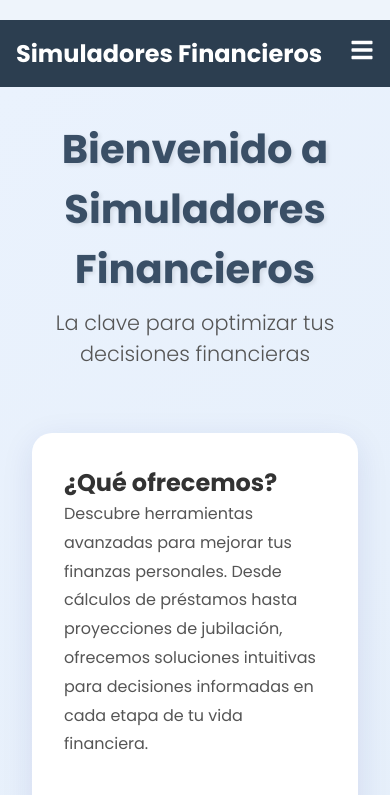
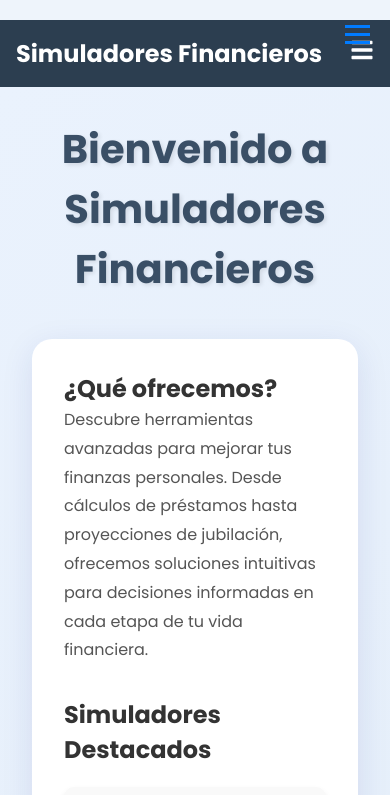
Before and after one commit to sigleto/SimuladorFinancieroR, a Next.js app: page / in a window 390 px wide. Shown: the top 795 px of the page. Built offline with nearby package versions, Linux system fonts and the light colour scheme.

Commit message:
hamburguesa

```diff
--- a/Estilos/index.module.css
+++ b/Estilos/index.module.css
@@ -1,5 +1,4 @@
-@import url('https://fonts.googleapis.com/css2?family=Poppins:wght@300;400;600;700&display=swap');
-
+@import url("https://fonts.googleapis.com/css2?family=Poppins:wght@300;400;600;700&display=swap");
 
 .home-container {
   display: flex;
@@ -9,7 +8,6 @@
   background-color: #eaf2fd;
   background-image: linear-gradient(135deg, #eaf2fd 0%, #d6e4f0 100%);
 }
-
 .content-wrapper {
   flex-grow: 1;
   display: flex;
@@ -30,7 +28,7 @@
   font-weight: 700;
   margin-bottom: 0.5rem;
   color: #3a4f66;
-  text-shadow: 2px 2px 4px rgba(0,0,0,0.1);
+  text-shadow: 2px 2px 4px rgba(0, 0, 0, 0.1);
   text-align: center;
 }
 
@@ -46,7 +44,7 @@
   background: #ffffff;
   border-radius: 20px;
   padding: 3rem;
-  box-shadow: 0 8px 32px rgba(31,38,135,0.1);
+  box-shadow: 0 8px 32px rgba(31, 38, 135, 0.1);
   transition: transform 0.3s ease-in-out;
 }
 
@@ -81,12 +79,12 @@
   background-color: #f9f9f9;
   border-radius: 10px;
   padding: 15px;
-  box-shadow: 0 4px 6px rgba(0,0,0,0.1);
+  box-shadow: 0 4px 6px rgba(0, 0, 0, 0.1);
 }
 
 .feature-item:hover {
   transform: translateY(-5px);
-  box-shadow: 0 6px 10px rgba(0,0,0,0.15);
+  box-shadow: 0 6px 10px rgba(0, 0, 0, 0.15);
 }
 
 .feature-image {
@@ -120,7 +118,7 @@
   border-radius: 50px;
   cursor: pointer;
   transition: all 0.3s ease;
-  box-shadow: 0 4px 15px rgba(0,0,0,0.1);
+  box-shadow: 0 4px 15px rgba(0, 0, 0, 0.1);
   margin-top: 2rem;
   text-decoration: none;
 }
@@ -128,7 +126,7 @@
 .cta-button:hover {
   background-color: #0056b3;
   transform: translateY(-3px);
-  box-shadow: 0 6px 20px rgba(0,0,0,0.15);
+  box-shadow: 0 6px 20px rgba(0, 0, 0, 0.15);
 }
 
 .home-footer {
@@ -162,7 +160,7 @@
   border-radius: 12px;
   padding: 2rem;
   margin-top: 2rem;
-  box-shadow: 0 4px 6px rgba(0,0,0,0.1);
+  box-shadow: 0 4px 6px rgba(0, 0, 0, 0.1);
   position: relative;
   z-index: 1;
 }
@@ -202,7 +200,7 @@
 }
 
 .benefits-text li::before {
-  content: '✓';
+  content: "✓";
   color: #007bff;
   position: absolute;
   left: 10px;
@@ -235,4 +233,74 @@
   .features-grid {
     grid-template-columns: 1fr;
   }
+  .hamburger {
+    display: none;
+    cursor: pointer;
+    position: absolute;
+    top: 20px;
+    right: 20px;
+    z-index: 1000;
+  }
+
+  .hamburger span {
+    display: block;
+    width: 25px;
+    height: 3px;
+    margin: 5px auto;
+    background-color: #007bff;
+    transition: all 0.3s ease-in-out;
+  }
+
+  .mobile-nav {
+    display: none;
+    position: fixed;
+    top: 0;
+    left: 0;
+    width: 100%;
+    height: 100%;
+    background-color: rgba(0, 0, 0, 0.9);
+    z-index: 999;
+  }
+
+  .mobile-nav ul {
+    list-style-type: none;
+    padding: 0;
+    margin-top: 70px;
+  }
+
+  .mobile-nav li {
+    text-align: center;
+    margin-bottom: 20px;
+  }
+
+  .mobile-nav a {
+    color: #ffffff;
+    font-size: 1.2rem;
+    text-decoration: none;
+  }
+
+  @media (max-width: 768px) {
+    .hamburger {
+      display: block;
+    }
+
+    .desktop-nav {
+      display: none;
+    }
+
+    .mobile-nav.active {
+      display: block;
+    }
+  }
+
+  @media (min-width: 769px) {
+    .desktop-nav {
+      display: block;
+    }
+
+    .hamburger,
+    .mobile-nav {
+      display: none;
+    }
+  }
 }
--- a/pages/index.tsx
+++ b/pages/index.tsx
@@ -1,17 +1,9 @@
-import React from "react";
+import React, { useState } from "react";
 import Head from "next/head";
 import { useRouter } from "next/router";
 import { motion } from "framer-motion";
 import Link from "next/link";
-import {
-  FaCalculator,
-  FaPiggyBank,
-  FaChartLine,
-  FaExchangeAlt,
-  FaChartBar,
-  FaUserClock,
-  FaHourglassStart,
-} from "react-icons/fa";
+
 import styles from "../Estilos/index.module.css";
 
 const Home: React.FC = () => {
@@ -57,6 +49,17 @@ const Home: React.FC = () => {
     },
     // ... Añade el resto de los simuladores de manera similar
   ];
+  const [isMenuOpen, setIsMenuOpen] = useState(false);
+  const HamburgerIcon = () => (
+    <div
+      className={styles.hamburger}
+      onClick={() => setIsMenuOpen(!isMenuOpen)}
+    >
+      <span></span>
+      <span></span>
+      <span></span>
+    </div>
+  );
 
   return (
     <>
@@ -78,10 +81,17 @@ const Home: React.FC = () => {
           <h1 className={styles["main-title"]}>
             Bienvenido a Simuladores Financieros
           </h1>
-          <p className={styles["subtitle"]}>
-            La clave para optimizar tus decisiones financieras
-          </p>
+          <nav className={styles.desktopNav}>
+            {/* Agrega aquí los elementos de tu barra de navegación */}
+          </nav>
+          <HamburgerIcon />
+          {isMenuOpen && (
+            <nav className={styles.mobileNav}>
+              {/* Agrega aquí los elementos de tu menú móvil */}
+            </nav>
+          )}
         </header>
+
         <main className={styles["main-content"]}>
           <section className={styles["description-section"]}>
             <h2 className={styles["section-title"]}>¿Qué ofrecemos?</h2>
```
